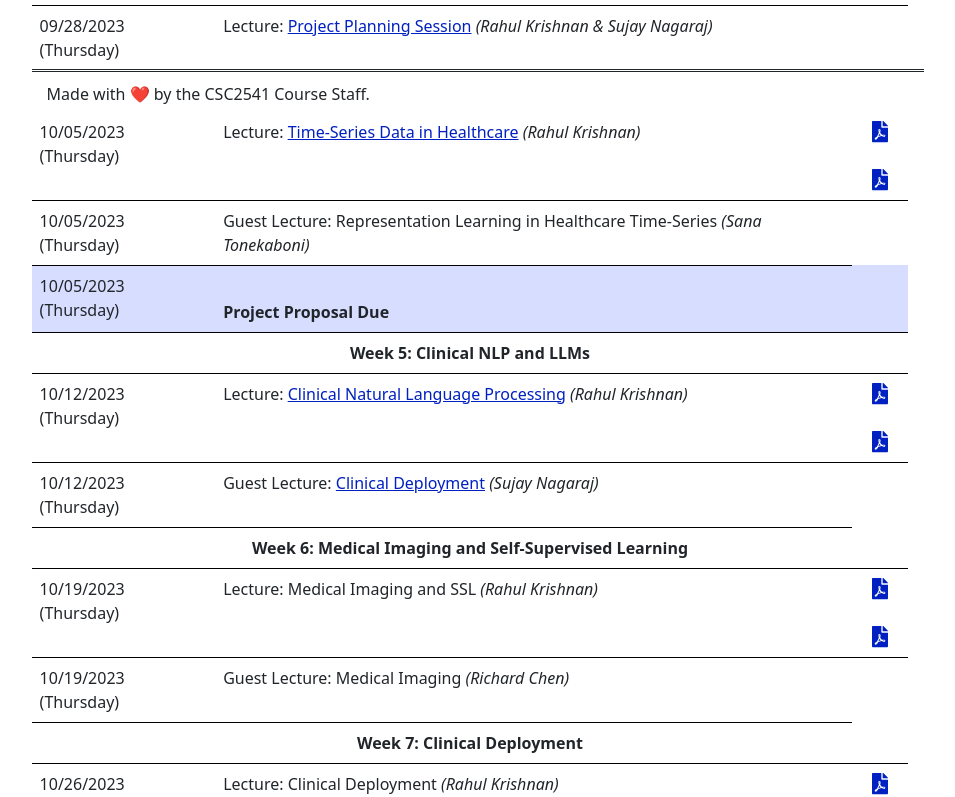
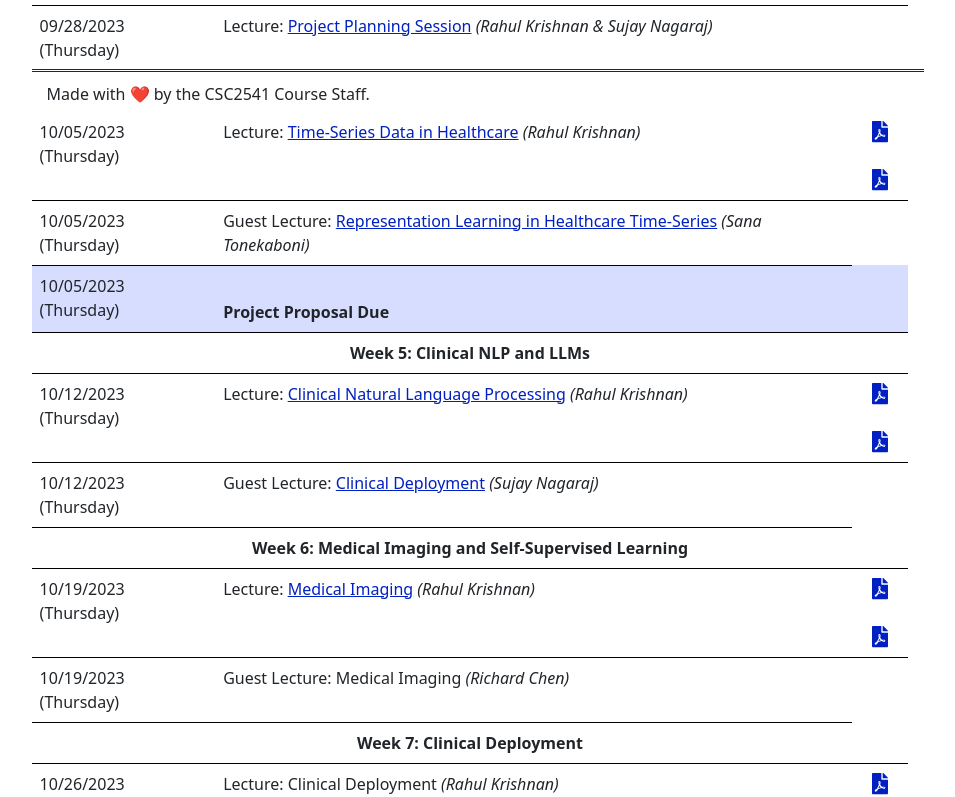
Before and after one commit to csc2541-2023/csc2541-2023.github.io, a Next.js app: page /schedule in a window 1280 px wide. Shown: the part 681-1478 px from the top of the page, without its empty margins (162-1117 px from the left). Built offline with nearby package versions, Linux system fonts and the light colour scheme; what @tailwindcss/typography would draw is missing.

Commit message:
added lecture 6 and guest lecture TS

```diff
--- a/pages/schedule.js
+++ b/pages/schedule.js
@@ -169,7 +169,7 @@ export default function Home() {
               </tr>
               <tr>
                 <td>10/05/2023 (Thursday)</td>
-                <td>Guest Lecture: <a>Representation Learning in Healthcare Time-Series</a> <i> (Sana Tonekaboni)</i></td>
+                <td>Guest Lecture: <a href="/lectures/sana_guest_lecture.pdf" target="_blank">Representation Learning in Healthcare Time-Series</a> <i>(Sana Tonekaboni)</i></td>
               </tr>
               <tr>
                 <td id="deadlineTableRow">10/05/2023 (Thursday)</td>
@@ -220,7 +220,7 @@ export default function Home() {
               </tr>
               <tr>
                 <td>10/19/2023 (Thursday)</td>
-                <td>Lecture: <a> Medical Imaging and SSL</a> <i>(Rahul Krishnan)</i></td>
+                <td>Lecture: <a href="/lectures/lecture5-medical_imaging.pdf" target="_blank">Medical Imaging</a> <i>(Rahul Krishnan)</i></td>
                 <td rowSpan="1">
                 {makeLink("mandatory",
                   "https://www.nature.com/articles/s41551-022-00914-1",
```
Also changed, not shown: 2 other files (tests, documents, lock files or other folders).
